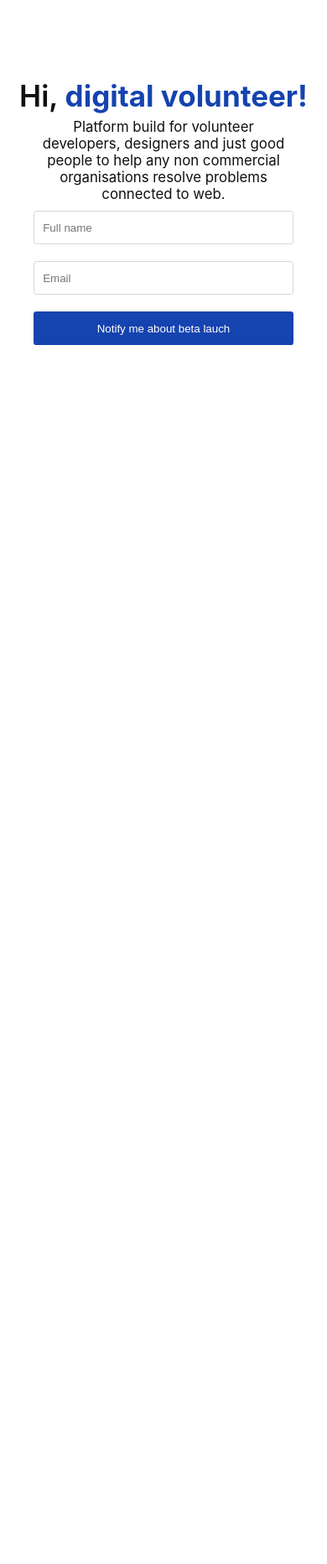
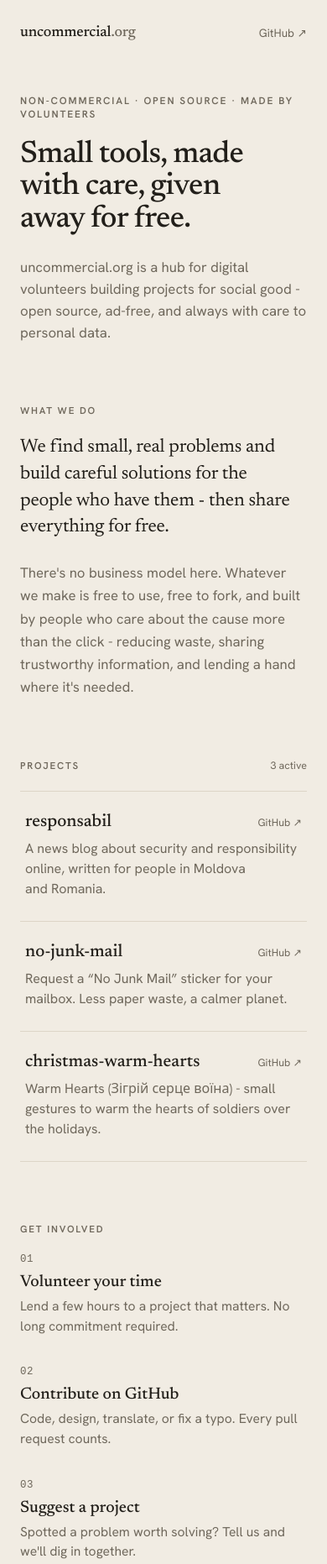
Before and after one commit to uncommercial-org/landing, a plain HTML site: page index.html in a window 390 px wide. Shown: the top 1863 px of the page at 84% size. Before the commit the page ends 844 px from the top, so only its background shows below. Drawn offline with Linux system fonts and the light colour scheme.

Commit message:
Landing page changes

```diff
--- a/index.html
+++ b/index.html
@@ -1,227 +1,444 @@
-<!DOCTYPE html>
+<!doctype html>
 <html lang="en">
   <head>
-    <title>Uncommercial.org - Digital AID</title>
-    <meta name="description" content="Uncommercial.org platform build for volunteer developers, designers and just good people to help any non commercial organisations resolve problems connected to web.">
-    <meta name="keywords" content="uncommercial help, non commercial organisations, non profit organisations, help for non commercial for free">
-    <meta charset="UTF-8" />
-    <meta name="viewport" content="width=device-width, initial-scale=1.0">
-    <link rel="icon" href="favicon.svg">
-    <link rel="mask-icon" href="favicon.svg" color="#ffffff">
+    <meta charset="utf-8" />
+    <meta name="viewport" content="width=device-width, initial-scale=1" />
+    <title>uncommercial.org - a hub for digital volunteers</title>
+    <meta
+      name="description"
+      content="uncommercial.org is a hub for digital volunteers building non-commercial projects for social good - open source, ad-free, and always with care to personal data."
+    />
+    <meta
+      name="keywords"
+      content="non commercial organisations digital help, non profit organisations, help for non commercial companies for free, digital volunteering, hub for digital volunteers"
+    />
+    <link rel="icon" type="image/png" href="/favicon-96x96.png" sizes="96x96" />
+    <link rel="icon" type="image/svg+xml" href="/favicon.svg" />
+    <link rel="shortcut icon" href="/favicon.ico" />
+    <link rel="apple-touch-icon" sizes="180x180" href="/apple-touch-icon.png" />
+    <meta name="apple-mobile-web-app-title" content="MyWebSite" />
+    <link rel="manifest" href="/site.webmanifest" />
+    <link rel="preconnect" href="https://fonts.googleapis.com" />
+    <link rel="preconnect" href="https://fonts.gstatic.com" crossorigin />
+    <link
+      href="https://fonts.googleapis.com/css2?family=Newsreader:opsz,wght@6..72,400;6..72,500;6..72,600&family=Hanken+Grotesk:wght@400;500;600;700&display=swap"
+      rel="stylesheet"
+    />
     <style>
-        /* Common */
-        html {
-            min-height: 100vh;
-            box-sizing: border-box;
-            font-family: -apple-system,BlinkMacSystemFont,Segoe UI,Helvetica,Arial,sans-serif,Apple Color Emoji,Segoe UI Emoji;
-            font-size: 14px;
-            line-height: 1;
-            color: #101010;
-            -webkit-text-size-adjust: none;
-            text-size-adjust: none;
+      :root {
+        --bg: #f1ece3;
+        --ink: #221f1a;
+        --muted: #6f685c;
+        --line: #ddd5c7;
+        --serif: "Newsreader", Georgia, serif;
+        --sans: "Hanken Grotesk", system-ui, sans-serif;
       }
 
-        *, *:before, *:after {
-            box-sizing: inherit;
+      * {
+        box-sizing: border-box;
       }
 
-        .container {
-            max-width: 948px;
-            margin: 0 auto;
-            padding: 80px 15px;
+      html {
+        -webkit-font-smoothing: antialiased;
+        text-rendering: optimizeLegibility;
       }
 
-        .title {
-            font-size: 3.5em;
-            font-weight: 600;
+      body {
         margin: 0;
-            text-align: center;
-            line-height: 1.5;
+        background: var(--bg);
+        color: var(--ink);
+        font-family: var(--sans);
+        padding: 0 24px;
       }
 
-        .title strong {
-            font-weight: 800px;
-            color: #1543AF;
+      ::selection {
+        background: rgba(34, 31, 26, 0.12);
       }
 
-        .description {
-            font-size: 1.2em;
-            line-height: 1.2em;
-            text-align: center;
-            width: 50%;
-            margin: 0 auto;
+      a {
+        color: inherit;
+        text-decoration: none;
+      }
+      p {
+        margin: 0;
       }
 
-        .intro_form {
-            width: 50%;
-            margin: 30px auto;
+      .wrap {
+        max-width: 760px;
+        margin: 0 auto;
+        padding: 30px 0 80px;
       }
 
-        .intro_form input {
-            display: block;
-            margin-bottom: 1.5em;
-            width: 100%;
-            border: 1px solid #d2d8dd;
-            border-radius: .25em;
-            height: 3em;
-            padding: .375em .75em;
-            line-height: 1.5;
-            color: #495057;
-            background-color: #fff;
-            transition: border-color .15s ease-in-out,box-shadow .15s ease-in-out;
+      /* Header */
+      .site-head {
+        display: flex;
+        justify-content: space-between;
+        align-items: center;
+        flex-wrap: wrap;
+        gap: 12px;
+      }
+      .wordmark {
+        font-family: var(--serif);
+        font-size: 1.12rem;
+        font-weight: 500;
+        letter-spacing: -0.01em;
+      }
+      .wordmark span {
+        color: var(--muted);
+      }
+      .top-link {
+        font-size: 0.85rem;
+        color: var(--muted);
+        transition: color 0.15s ease;
+      }
+      .top-link:hover {
+        color: var(--ink);
       }
 
-        .intro_form input:focus {
-            box-shadow: none;
-            border-color: #1543AF;
-            color: #495057;
-            background-color: #fff;
-            outline: 0px;
-            box-shadow: 0 0 0 0.2em rgba(0,123,255,.25);
+      /* Shared bits */
+      .eyebrow,
+      .label {
+        font-size: 0.72rem;
+        letter-spacing: 0.16em;
+        text-transform: uppercase;
+        color: var(--muted);
+        font-weight: 600;
+      }
+      section {
+        margin-top: clamp(72px, 12vw, 120px);
       }
 
-        .intro_form button {
-            width: 100%;
+      /* Hero */
+      .hero {
+        margin-top: clamp(64px, 13vw, 128px);
+      }
+      .hero .eyebrow {
+        font-size: 0.74rem;
+      }
+      .hero h1 {
+        font-family: var(--serif);
+        font-weight: 500;
+        font-size: clamp(2.3rem, 6.4vw, 4rem);
+        line-height: 1.04;
+        letter-spacing: -0.02em;
+        margin: 22px 0 0;
+        max-width: 16ch;
+        text-wrap: balance;
+      }
+      .hero .lede {
+        margin-top: 24px;
+        max-width: 48ch;
+        font-size: clamp(1.05rem, 2.2vw, 1.22rem);
+        line-height: 1.55;
+        color: var(--muted);
+        text-wrap: pretty;
       }
 
-        button {
-            cursor: pointer;
-            text-align: center;
-            background: #1543AF;
-            color: #fff;
-            border: none;
-            border-radius: .25em;
-            line-height: 1;
-            text-align: center;
-            text-decoration: none;
-            text-shadow: none;
-            text-transform: none;
-            user-select: none;
-            height: 3em;
-            padding: 0 15px;
+      /* What we do */
+      .label {
+        margin-bottom: 22px;
+      }
+      .statement {
+        font-family: var(--serif);
+        font-size: clamp(1.4rem, 3.2vw, 1.85rem);
+        line-height: 1.42;
+        letter-spacing: -0.01em;
+        max-width: 26ch;
+        text-wrap: pretty;
+      }
+      .body-copy {
+        margin-top: 24px;
+        max-width: 54ch;
+        font-size: 1.05rem;
+        line-height: 1.62;
+        color: var(--muted);
+        text-wrap: pretty;
       }
 
-        button:focus {
-            outline: 0;
+      /* Projects */
+      .projects-head {
+        display: flex;
+        justify-content: space-between;
+        align-items: baseline;
+        gap: 16px;
+        margin-bottom: 22px;
+      }
+      .projects-head .label {
+        margin-bottom: 0;
+      }
+      .projects-head .count {
+        font-size: 0.78rem;
+        color: var(--muted);
+      }
+      .project-list {
+        border-bottom: 1px solid var(--line);
+      }
+      .project {
+        display: block;
+        padding: 26px 6px;
+        border-top: 1px solid var(--line);
+        color: var(--ink);
+        transition:
+          color 0.15s ease,
+          background 0.15s ease;
+      }
+      .project:hover {
+        background: rgba(34, 31, 26, 0.035);
+      }
+      .project-top {
+        display: flex;
+        justify-content: space-between;
+        align-items: baseline;
+        gap: 16px;
+      }
+      .project-name {
+        font-family: var(--serif);
+        font-size: clamp(1.3rem, 3.4vw, 1.7rem);
+        font-weight: 500;
+      }
+      .project-gh {
+        font-size: 0.78rem;
+        color: var(--muted);
+        white-space: nowrap;
+      }
+      .project-desc {
+        margin-top: 9px;
+        color: var(--muted);
+        font-size: 1rem;
+        line-height: 1.5;
+        max-width: 56ch;
+        text-wrap: pretty;
       }
 
-        button:hover {
-            background: #1543AF;
+      /* Get involved */
+      .involve-grid {
+        display: grid;
+        grid-template-columns: repeat(auto-fit, minmax(230px, 1fr));
+        gap: 36px 40px;
+      }
+      .involve-grid .label {
+        margin-bottom: 0;
+      }
+      .num {
+        font-family: ui-monospace, monospace;
+        font-size: 0.78rem;
+        color: var(--muted);
+        letter-spacing: 0.05em;
+      }
+      .involve-grid h3 {
+        font-family: var(--serif);
+        font-weight: 500;
+        font-size: 1.22rem;
+        margin: 11px 0 7px;
+      }
+      .involve-grid p {
+        color: var(--muted);
+        font-size: 0.98rem;
+        line-height: 1.5;
+        text-wrap: pretty;
       }
 
-        #finishContainer {
-            display: none;
-            width: 50%;
-            margin: 0 auto;
+      /* Contact */
+      .contact-q {
+        font-family: var(--serif);
+        font-size: clamp(1.5rem, 3.6vw, 2.1rem);
+        line-height: 1.3;
+        letter-spacing: -0.01em;
+        max-width: 22ch;
+        text-wrap: pretty;
+      }
+      .email {
+        display: inline-block;
+        margin-top: 18px;
+        font-family: var(--serif);
+        font-size: clamp(1.3rem, 3vw, 1.7rem);
+        border-bottom: 1.5px solid var(--ink);
+        padding-bottom: 2px;
+        transition: opacity 0.15s ease;
+      }
+      .email:hover {
+        opacity: 0.6;
       }
 
-        .error {
-            position: fixed;
-            max-width: 320px;
-            background: #ff9494;
-            border-radius: 4px;
+      /* Footer */
+      .site-foot {
+        margin-top: clamp(72px, 12vw, 110px);
+        padding-top: 26px;
+        border-top: 1px solid var(--line);
+        display: flex;
+        justify-content: space-between;
+        align-items: center;
+        flex-wrap: wrap;
+        gap: 12px;
+        font-size: 0.84rem;
+        color: var(--muted);
       }
-
-        .error ul {
-            padding: 0;
+      .site-foot a {
+        transition: color 0.15s ease;
       }
-
-        .error ul li {
-            padding: 0px 10px;
-            margin: 5px;
-            color: #000;
-            list-style: none;
-        }
-
-        @media (max-width: 948px) {
-            .title {
-                max-width: 100%;
-                font-size: 2.5em;
-            }
-
-            .intro_form {
-                width: 90%;
-                margin: 10px auto;
-            }
-
-            #finishContainer, .description {
-                width: 90%;
-            }
+      .site-foot a:hover {
+        color: var(--ink);
       }
     </style>
   </head>
   <body>
-    <div class="error">
-        <ul id="errorContainer"></ul>
+    <div class="wrap">
+      <header class="site-head">
+        <span class="wordmark">uncommercial<span>.org</span></span>
+        <a
+          class="top-link"
+          href="https://github.com/uncommercial-org"
+          target="_blank"
+          rel="noopener"
+          >GitHub&nbsp;&#8599;</a
+        >
+      </header>
+
+      <section class="hero">
+        <div class="eyebrow">
+          Non-commercial &middot; Open source &middot; Made by volunteers
         </div>
-    <div class="container" id="introContainer">
-        <h1 class="title">Hi, <strong>digital volunteer!</strong></h1>
-        <p class="description">Platform build for volunteer developers, designers and just good people to help any non commercial organisations resolve problems connected to web.</p>
-        <div class="intro_form">
-            <input type="text" placeholder="Full name" id="name" />
-            <input type="email" placeholder="Email" id="email" />
-            <button id="subscribe">Notify me about beta lauch</button>
-            <!-- <div class="divider">OR</div> -->
-            <!-- <div id="startSurvey">Follow us on social networks to get news: </div> -->
+        <h1>Small tools, made with care, given away for free.</h1>
+        <p class="lede">
+          uncommercial.org is a hub for digital volunteers building projects for
+          social good - open source, ad-free, and always with care to personal
+          data.
+        </p>
+      </section>
+
+      <section>
+        <div class="label">What we do</div>
+        <p class="statement">
+          We find small, real problems and build careful solutions for the
+          people who have them - then share everything for free.
+        </p>
+        <p class="body-copy">
+          There's no business model here. Whatever we make is free to use, free
+          to fork, and built by people who care about the cause more than the
+          click - reducing waste, sharing trustworthy information, and lending a
+          hand where it's needed.
+        </p>
+      </section>
+
+      <section>
+        <div class="projects-head">
+          <div class="label">Projects</div>
+          <div class="count">3 active</div>
+        </div>
+        <div class="project-list">
+          <a
+            class="project"
+            href="https://github.com/uncommercial-org/responsabil"
+            target="_blank"
+            rel="noopener"
+          >
+            <div class="project-top">
+              <span class="project-name">responsabil</span>
+              <span class="project-gh">GitHub&nbsp;&#8599;</span>
+            </div>
+            <p class="project-desc">
+              A news blog about security and responsibility online, written for
+              people in Moldova and Romania.
+            </p>
+          </a>
+          <a
+            class="project"
+            href="https://github.com/uncommercial-org/no-junk-mail"
+            target="_blank"
+            rel="noopener"
+          >
+            <div class="project-top">
+              <span class="project-name">no-junk-mail</span>
+              <span class="project-gh">GitHub&nbsp;&#8599;</span>
+            </div>
+            <p class="project-desc">
+              Request a &ldquo;No Junk Mail&rdquo; sticker for your mailbox.
+              Less paper waste, a calmer planet.
+            </p>
+          </a>
+          <a
+            class="project"
+            href="https://github.com/uncommercial-org/christmas-warm-hearts"
+            target="_blank"
+            rel="noopener"
+          >
+            <div class="project-top">
+              <span class="project-name">christmas-warm-hearts</span>
+              <span class="project-gh">GitHub&nbsp;&#8599;</span>
+            </div>
+            <p class="project-desc">
+              Warm Hearts (&#1047;&#1110;&#1075;&#1088;&#1110;&#1081;
+              &#1089;&#1077;&#1088;&#1094;&#1077;
+              &#1074;&#1086;&#1111;&#1085;&#1072;) - small gestures to warm the
+              hearts of soldiers over the holidays.
+            </p>
+          </a>
+        </div>
+      </section>
+
+      <section>
+        <div class="label">Get involved</div>
+        <div class="involve-grid">
+          <div>
+            <div class="num">01</div>
+            <h3>Volunteer your time</h3>
+            <p>
+              Lend a few hours to a project that matters. No long commitment
+              required.
+            </p>
+          </div>
+          <div>
+            <div class="num">02</div>
+            <h3>Contribute on GitHub</h3>
+            <p>
+              Code, design, translate, or fix a typo. Every pull request counts.
+            </p>
+          </div>
+          <div>
+            <div class="num">03</div>
+            <h3>Suggest a project</h3>
+            <p>
+              Spotted a problem worth solving? Tell us and we'll dig in
+              together.
+            </p>
+          </div>
+          <div>
+            <div class="num">04</div>
+            <h3>Ask for help</h3>
+            <p>
+              Running a cause and need digital hands? We might be able to help.
+            </p>
           </div>
         </div>
-    <div class="container" id="finishContainer">
-        <h1 class="title">Thanks <strong>for following us</strong></h1>
-        <p class="description">We will notify you after official BETA launching. No ads, no additional emails. Just one short email.</p>
+      </section>
+
+      <section>
+        <div class="label">Contact</div>
+        <p class="contact-q">Have an idea, a problem, or a few free hours?</p>
+        <a
+          class="email"
+          href="/cdn-cgi/l/email-protection#d7b3b2a197a2b9b4b8babab2a5b4beb6bbf9b8a5b0"
+          ><span
+            class="__cf_email__"
+            data-cfemail="92f6f7e4d2e7fcf1fdfffff7e0f1fbf3febcfde0f5"
+            >[contact&#160;us]</span
+          ></a
+        >
+      </section>
+
+      <footer class="site-foot">
+        <span>&copy; 2026 uncommercial.org &middot; Built by volunteers</span>
+        <a
+          href="https://github.com/uncommercial-org"
+          target="_blank"
+          rel="noopener"
+          >GitHub&nbsp;&#8599;</a
+        >
+      </footer>
     </div>
+    <script
+      data-cfasync="false"
+      src="/cdn-cgi/scripts/5c5dd728/cloudflare-static/email-decode.min.js"
+    ></script>
   </body>
-<script>
-    const name = document.getElementById('name');
-    const email = document.getElementById('email');
-    const introContainer = document.getElementById('introContainer');
-    const finishContainer = document.getElementById('finishContainer');
-    const errorContainer = document.getElementById('errorContainer');
-    const subscribeBtn = document.getElementById('subscribe');
-
-    const touchErrorContainer = (errorData) => {
-        // prepare error data
-        const errorString = errorData
-        .map((item) => {
-            return `<li>${item}</li>`;
-        })
-        .join('');
-
-        errorContainer.innerHTML = errorString;
-    };
-
-    subscribeBtn.addEventListener('click', (e) => {
-
-        // clear errors
-        touchErrorContainer([]);
-
-        // validate user data
-        if (name.value === "" || email.value === "") {
-            touchErrorContainer(["Please validate your form for empty fields."]);
-            return;
-        }
-
-        // block button while submit
-        subscribeBtn.disabled = true;
-
-        const xhr = new XMLHttpRequest();
-        xhr.open("POST", "https://send.pageclip.co/ELuGW6i75yTvXJuiQbhTiYy576vWm52B/beta_subscription");
-        xhr.setRequestHeader("Content-Type", "application/json");
-        xhr.setRequestHeader("X-REQMETHOD","send-v1");
-        xhr.onreadystatechange = function() {
-            if (xhr.status == 200) {
-                introContainer.style.display = 'none';
-                finishContainer.style.display = 'block';
-            } else {
-                touchErrorContainer(["We are sorry, but we can`t receive information from you. Please check entered information and try again or refer our social newtworks to contact us with this problem or follow us for future news."]);
-                subscribeBtn.disabled = false;
-            }
-        }
-        xhr.send(
-            JSON.stringify({
-                name: name.value,
-                email: email.value
-            })
-        );
-    });
-</script>
 </html>
```
Also changed, not shown: apple-touch-icon.png (added), favicon-96x96.png (added), favicon.ico (added), favicon.svg, site.webmanifest (added), web-app-manifest-192x192.png (added), web-app-manifest-512x512.png (added), 1 other file. Lines whose indentation alone changed are shown as unchanged.
